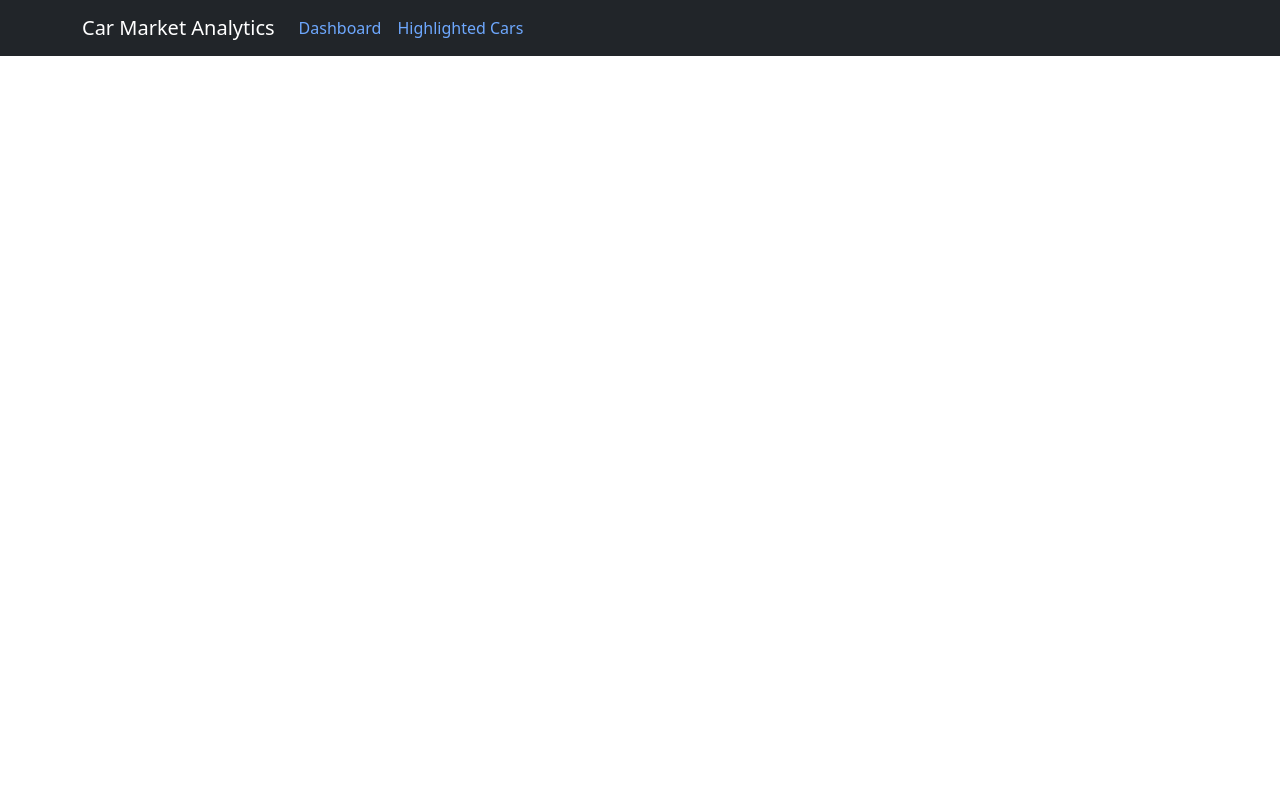
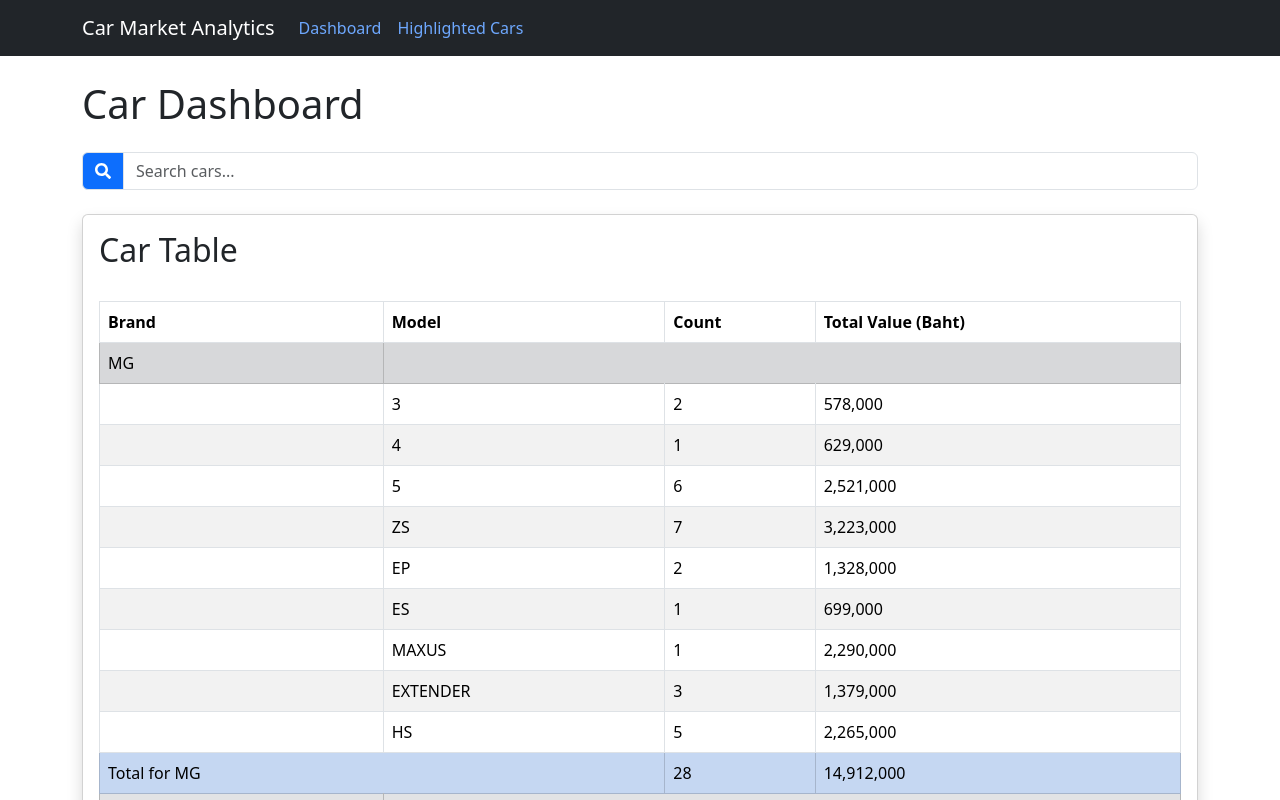
Before and after one commit to MyoMyatMin/car-market-analytics, a React (Vite) app: page / in a window 1280 px wide. Shown: the top 800 px of the page. Built offline with nearby package versions, Linux system fonts and the light colour scheme.

Commit message:
update hashrouter

```diff
--- a/src/App.jsx
+++ b/src/App.jsx
@@ -1,6 +1,6 @@
 import Dashboard from "./components/Dashboard";
 import HighlightedCars from "./components/HighlightedCars";
-import { BrowserRouter as Router, Route, Routes, Link } from "react-router-dom";
+import { HashRouter as Router, Route, Routes, Link } from "react-router-dom";
 import { Container, Nav, Navbar } from "react-bootstrap";
 
 const App = () => {
@@ -12,7 +12,7 @@ const App = () => {
           <Nav className="me-auto">
             <Nav.Link>
               <Link
-                to="/car-market-analytics/"
+                to="/"
                 className="text-decoration-none"
               >
                 Dashboard
@@ -21,7 +21,7 @@ const App = () => {
 
             <Nav.Link>
               <Link
-                to="/car-market-analytics/highlighted-car"
+                to="/highlighted-car"
                 className="text-decoration-none"
               >
                 Highlighted Cars
@@ -34,10 +34,10 @@ const App = () => {
       <div>
         <Routes>
           <Route
-            path="/car-market-analytics/highlighted-car"
+            path="/highlighted-car"
             element={<HighlightedCars />}
           />
-          <Route path="/car-market-analytics/" element={<Dashboard />} />
+          <Route path="/" element={<Dashboard />} />
         </Routes>
       </div>
     </Router>
```
